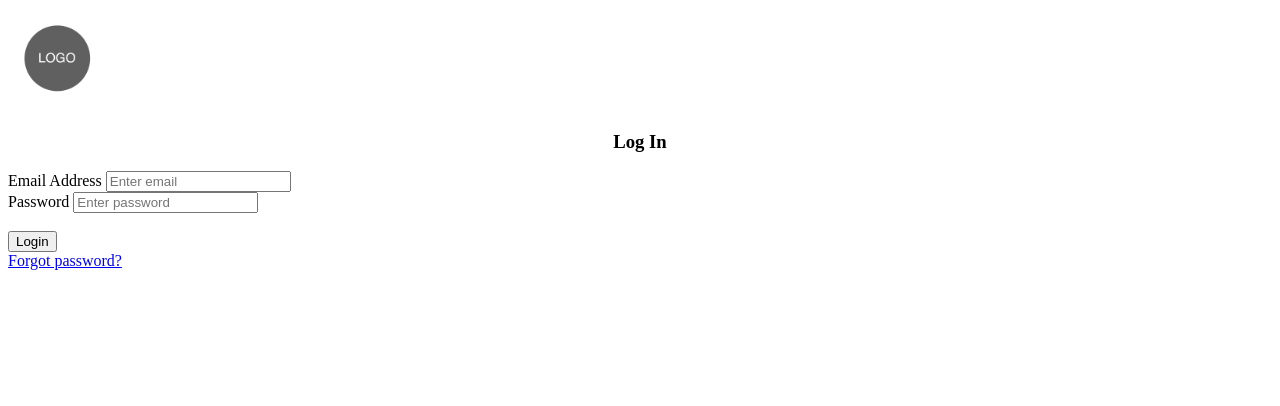
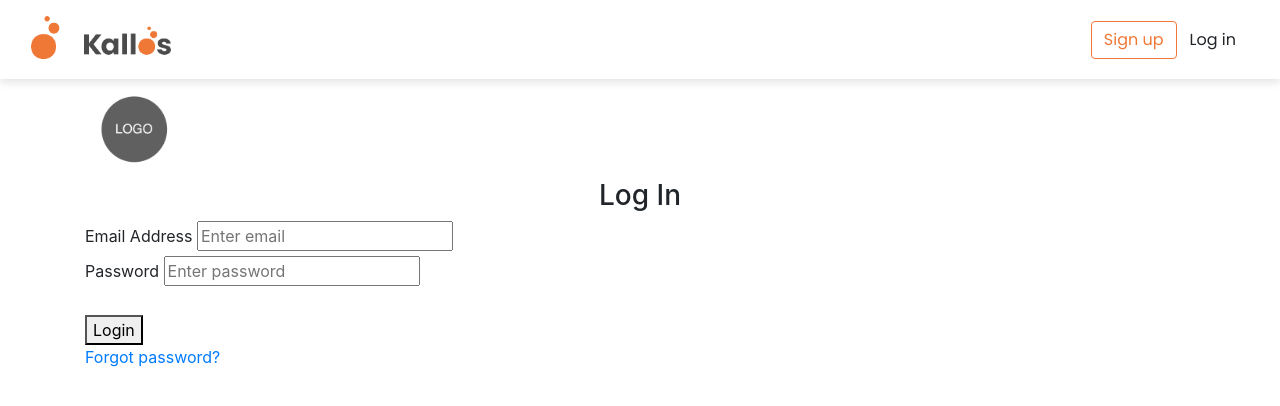
Before and after one commit to culfri09/Kallos, a Flask app: page /login in a window 1280 px wide. Shown: the top 406 px of the page. Run offline with Flask 3, Linux system fonts and the light colour scheme.

Commit message:
start changing login screen

```diff
--- a/website/template/flash.html
+++ b/website/template/flash.html
@@ -3,9 +3,24 @@
 <head>
     <meta charset="UTF-8">
     <meta name="viewport" content="width=device-width, initial-scale=1.0">
-    <title>Document</title>
+    <title>Onboarding</title>
+    <link rel="stylesheet" type="text/css" href="{{ url_for('static', filename='style/text.css') }}">
+    <link rel="stylesheet" href="https://cdn.jsdelivr.net/npm/bootstrap@4.4.1/dist/css/bootstrap.min.css" integrity="sha384-Vkoo8x4CGsO3+Hhxv8T/Q5PaXtkKtu6ug5TOeNV6gBiFeWPGFN9MuhOf23Q9Ifjh" crossorigin="anonymous">
+    <link rel="stylesheet" href="https://fonts.googleapis.com/css2?family=Poppins:wght@400;700&display=swap">
+    <link rel="icon" href="{{ url_for('static', filename='favicon.ico') }}">
 </head>
 <body>
+    <nav class="navbar navbar-expand-lg custom-navbar">
+        <div class="container-fluid">
+            <a class="navbar-brand" href="index.html">
+                <img src="{{ url_for('static', filename='images/LogoText.png') }}" alt="" width="140" height="50" class="d-inline-block align-text-top">
+            </a>
+            <div class="d-flex ml-auto">
+                <a href="/sign-up"><button class="btn btn-outline-primary custom-signup-btn me-2">Sign up</button></a>
+                <a href="/login"><button type="button" class="btn custom-login-btn">Log in</button></a>
+            </div>
+        </div>
+      </nav>
   <!-- Flash messages -->
   {% with messages = get_flashed_messages(with_categories=true) %}
   {%  if messages %}
```
